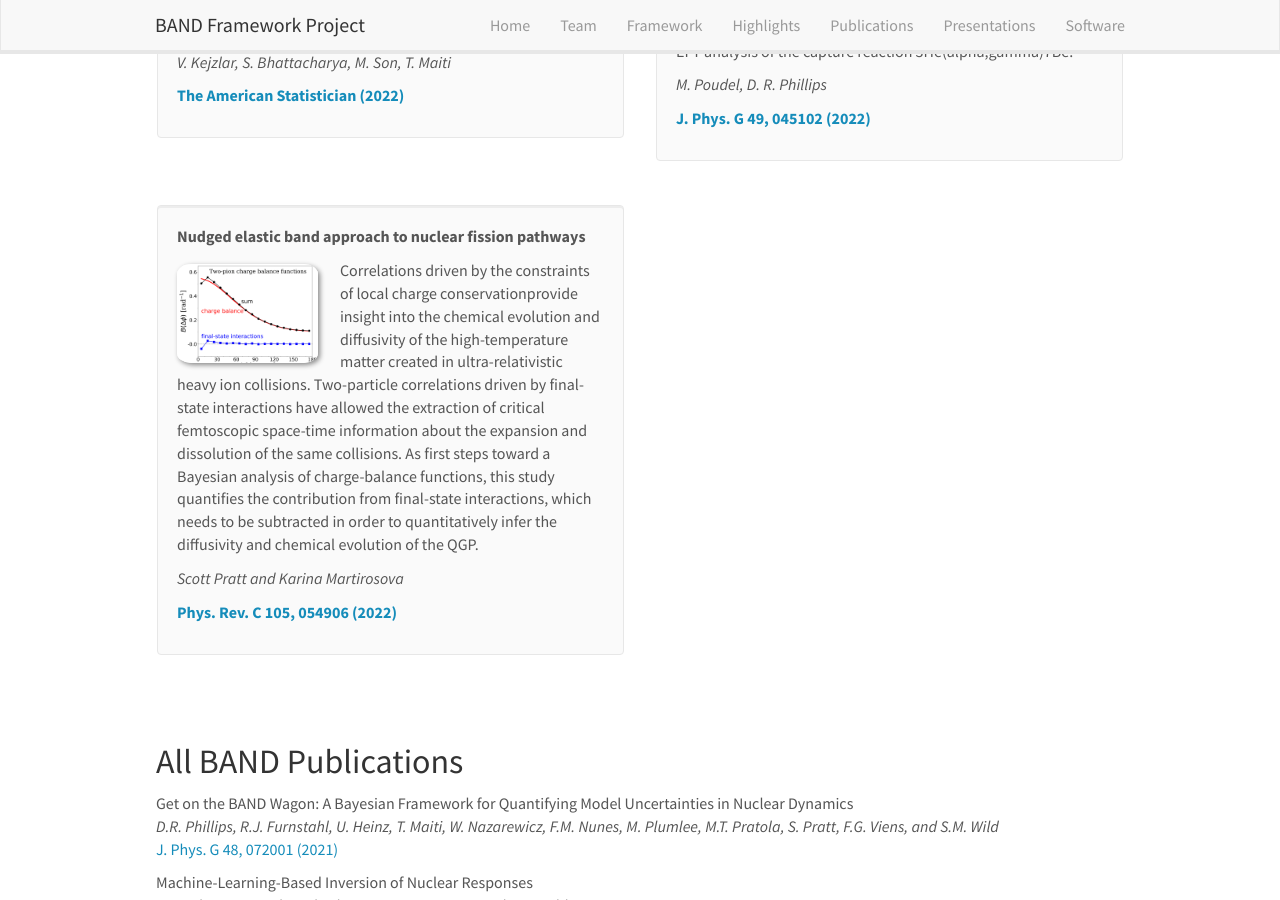
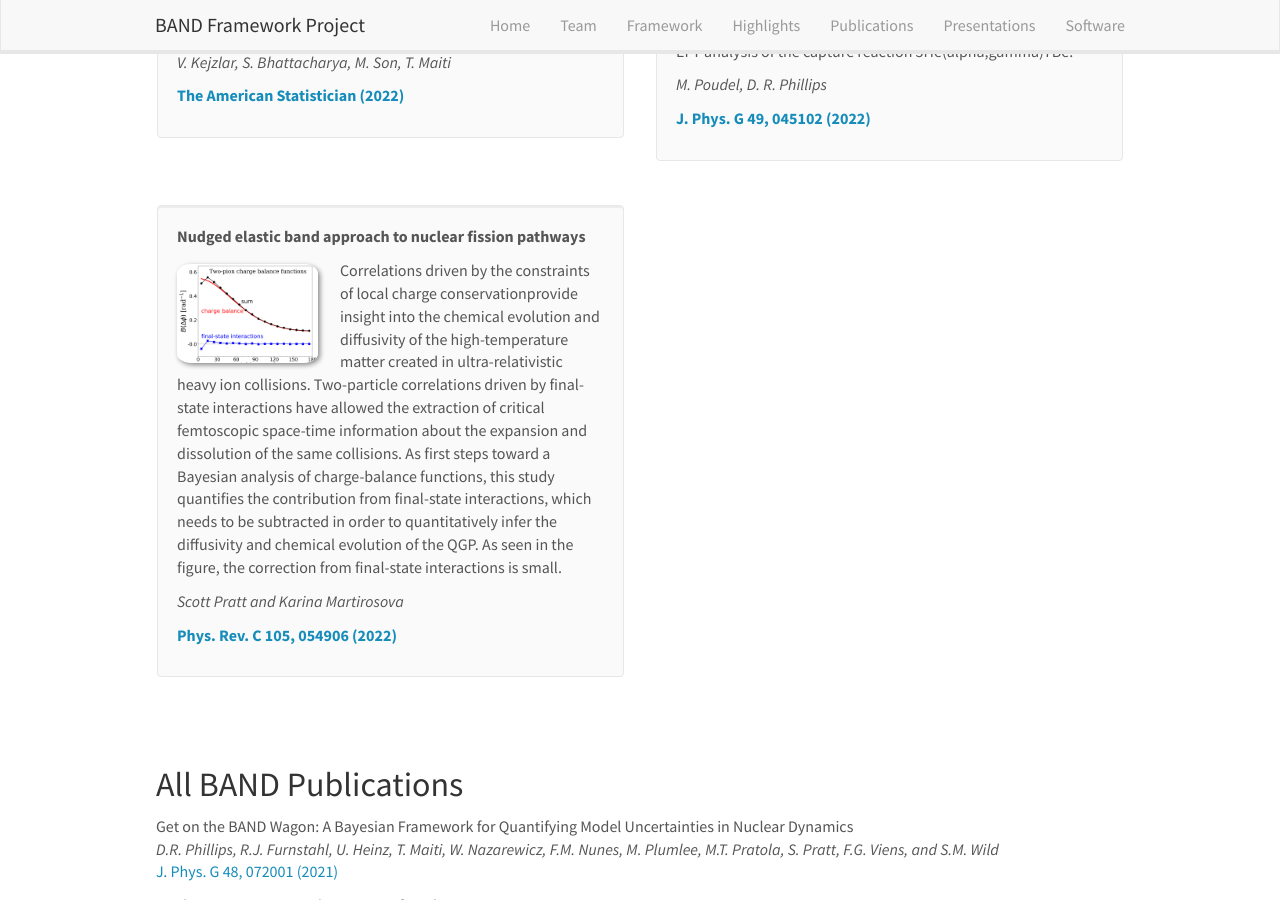
Before and after one commit to bandframework/bandframework.github.io, a Jekyll site: the page built from _pages/publications.md, in a window 1280 px wide and 900 px high, scrolled down 4048 px. Built offline with Jekyll 4.4.1, drawn with Linux system fonts in a browser that asks for light colours; nearby versions of some CDN libraries.

Commit message:
Update publist.yml

```diff
--- a/_data/publist.yml
+++ b/_data/publist.yml
@@ -242,7 +242,8 @@
       of the high-temperature matter created in ultra-relativistic heavy ion collisions. Two-particle correlations driven by final-state interactions
       have allowed the extraction of critical femtoscopic space-time information about the expansion and dissolution of the same collisions. As first
       steps toward a Bayesian analysis of charge-balance functions, this study quantifies the contribution from final-state interactions, which needs to
-      be subtracted in order to quantitatively infer the diffusivity and chemical evolution of the QGP.
+      be subtracted in order to quantitatively infer the diffusivity and chemical evolution of the QGP. As seen in the figure, the correction from
+      final-state interactions is small.
   authors: Scott Pratt and Karina Martirosova
   link:
     url: https://journals.aps.org/prc/pdf/10.1103/PhysRevC.105.054906
```
